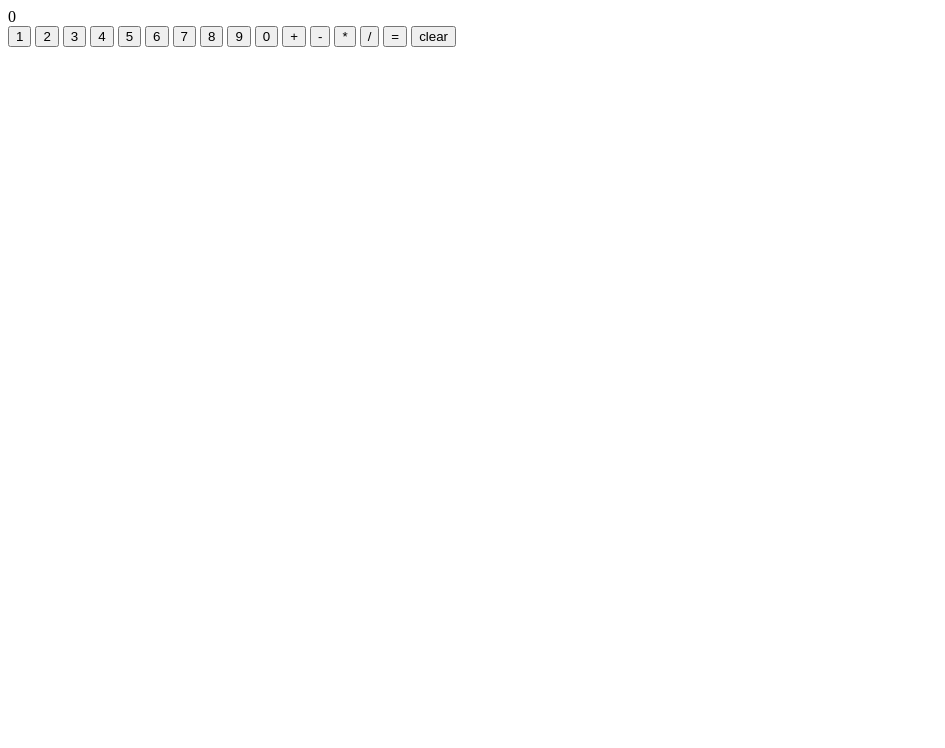
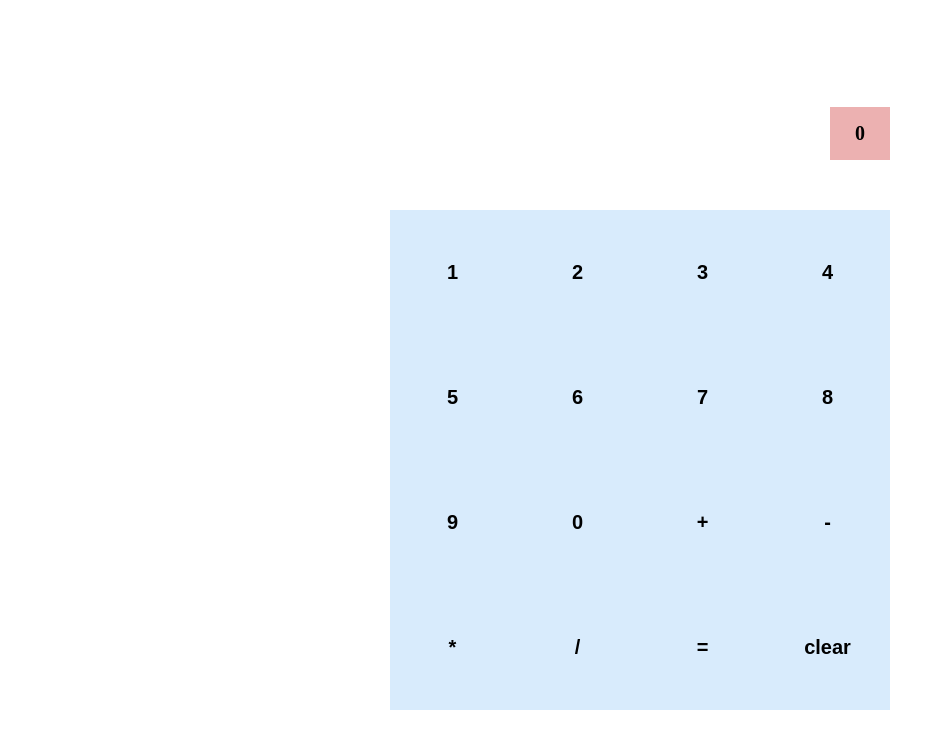
Before and after one commit to MadebyMarco/calculator, a plain HTML site: page index.html in a window 1280 px wide. Shown: the whole page, without its empty margins (0-945 px from the left). Drawn offline with Linux system fonts and the light colour scheme.

Commit message:
Add flex, color, and font styles

```diff
--- a/index.html
+++ b/index.html
@@ -7,9 +7,10 @@
     <meta charset="UTF-8">
 </head>
 <body>
-    <div class="display">0</div>
+    <div class="container">
+    <div class="display ">0</div>
     <div class="buttons">
-    <button id="1" class="number">1</button>
+    <button id="1" class="number ">1</button>
     <button id="2" class="number">2</button>
     <button id="3" class="number">3</button>
     <button id="4" class="number">4</button>
@@ -19,12 +20,13 @@
     <button id="8" class="number">8</button>
     <button id="9" class="number">9</button>
     <button id="0" class="number">0</button>
-    <button id=" + " class="number">+</button>
-    <button id=" - " class="number">-</button>
-    <button id=" * " class="number">*</button>
-    <button id=" / " class="number">/</button>
-    <button id="=" >=</button>
+    <button id="+" class="number">+</button>
+    <button id="-" class="number">-</button>
+    <button id="*" class="number">*</button>
+    <button id="/" class="number">/</button>
+    <button id="equals" >=</button>
     <button id="clear">clear</button>
+    </div>
     </div>
 </body>
 </html>
--- a/style.css
+++ b/style.css
@@ -0,0 +1,52 @@
+html {
+    height: 100%;
+}
+body {
+    display: flex;
+    flex-flow: column nowrap;
+    justify-content: center;
+    align-items: center;
+    height: 100%;
+}
+
+.container {
+    display: flex;
+    flex-flow: column nowrap;
+    max-width: 500px;
+    align-items: flex-end;
+    gap: 50px;
+}
+
+.buttons {
+    display: flex;
+    flex-flow: row wrap;
+    max-width: 500px;
+
+}
+
+.display {
+    align-items: flex-end;
+    background: rgb(236, 177, 177);
+    padding: 15px 25px;
+
+}
+
+button {
+    padding: 15px;
+    width: 125px;
+    height: 125px;
+    border: 0;
+    background-color: rgb(216, 235, 252);
+}
+
+button,
+.display {
+    font-size: 20px;
+    font-weight: 700;
+
+
+}
+
+button:hover {
+    background-color: cornflowerblue;
+}
```
